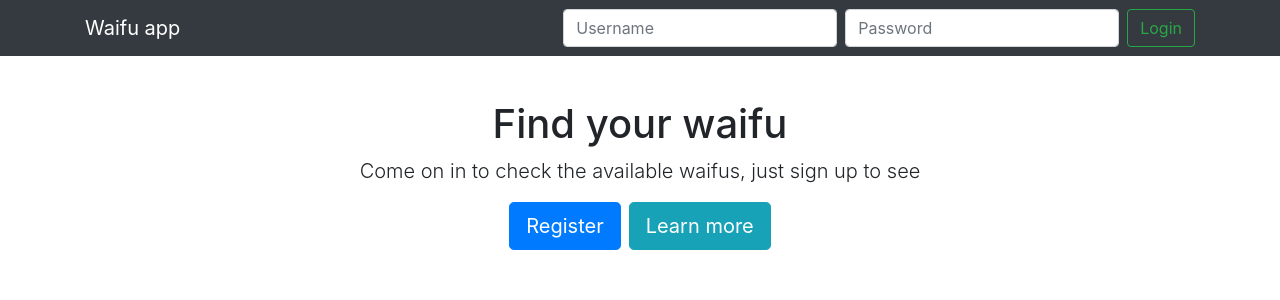
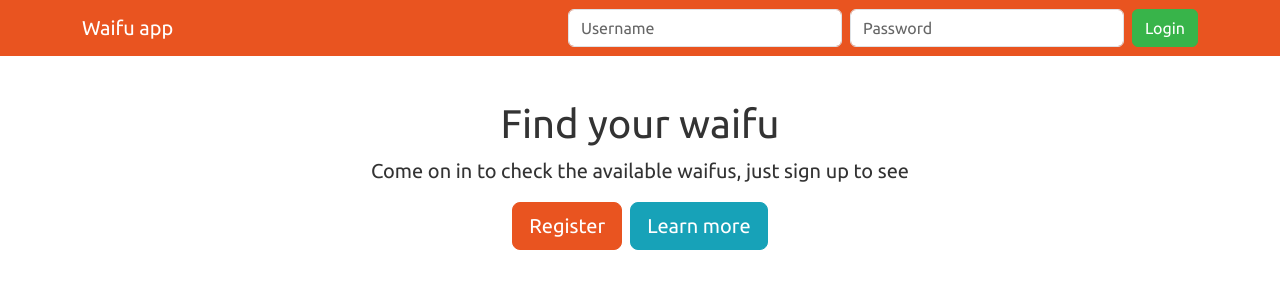
Before and after one commit to melonsoda20/clientWaifuDatingApp, an Angular app in the folder client/: page / in a window 1280 px wide. Shown: the top 300 px of the page. Built offline with nearby package versions, Linux system fonts and the light colour scheme.

Commit message:
Enable bootstrap theme

```diff
--- a/client/angular.json
+++ b/client/angular.json
@@ -26,6 +26,7 @@
             "styles": [
               "./node_modules/bootstrap/dist/css/bootstrap.min.css",
               "./node_modules/ngx-bootstrap/datepicker/bs-datepicker.css",
+              "./node_modules/bootswatch/dist/united/bootstrap.css",
               "./node_modules/font-awesome/css/font-awesome.css",
               "./node_modules/ngx-toastr/toastr.css",
               "src/styles.css"
--- a/client/package.json
+++ b/client/package.json
@@ -21,6 +21,7 @@
     "@angular/router": "~11.2.9",
     "@schematics/angular": "^9.1.0",
     "bootstrap": "4.1.1",
+    "bootswatch": "^5.0.1",
     "font-awesome": "^4.7.0",
     "ngx-bootstrap": "^6.2.0",
     "ngx-toastr": "^14.0.0",
--- a/client/src/app/nav/nav.component.html
+++ b/client/src/app/nav/nav.component.html
@@ -1,7 +1,8 @@
-<nav class="navbar navbar-expand-md navbar-dark fixed-top bg-dark">
+<nav class="navbar navbar-expand-md navbar-dark fixed-top bg-primary">
     <div class="container">
         <a class="navbar-brand" routerLink='/' routerLinkActive='active'>Waifu app</a>
-        <ul class="navbar-nav mr-auto" *ngIf="currentUser$ | async">
+        <ul class="navbar-nav mr-auto">
+            <ng-container  *ngIf="currentUser$ | async">
                 <li class="nav-item">
                     <a class="nav-link" routerLink='/members' routerLinkActive='active'>Matches</a>
                 </li>
@@ -11,10 +12,11 @@
                 <li class="nav-item">
                     <a class="nav-link" routerLink='/messages' routerLinkActive='active'>Messages</a>
                 </li>
+            </ng-container>
         </ul>
 
-        <div class="dropdown" *ngIf="currentUser$ | async" dropdown>
-            <a class="dropdown-toggle text-light" dropdownToggle>Welcome user</a>
+        <div class="dropdown" *ngIf="(currentUser$ | async) as user" dropdown>
+            <a class="dropdown-toggle text-light" dropdownToggle>Welcome {{user.username | titlecase }}</a>
             <div class="dropdown-menu mt-3" *dropdownMenu>
                 <a class="dropdown-item">Edit Profile</a>
                 <div class="dropdown-divider"></div>
@@ -40,7 +42,7 @@
                 type="password"
                 placeholder="Password">
             <button
-                class="btn btn-outline-success my-2 my-sm-0"
+                class="btn btn-success my-2 my-sm-0"
                 type="submit">Login</button>
         </form>
     </div>
```
Also changed, not shown: 1 other file (tests, documents, lock files or other folders). Lines whose indentation alone changed are shown as unchanged.
